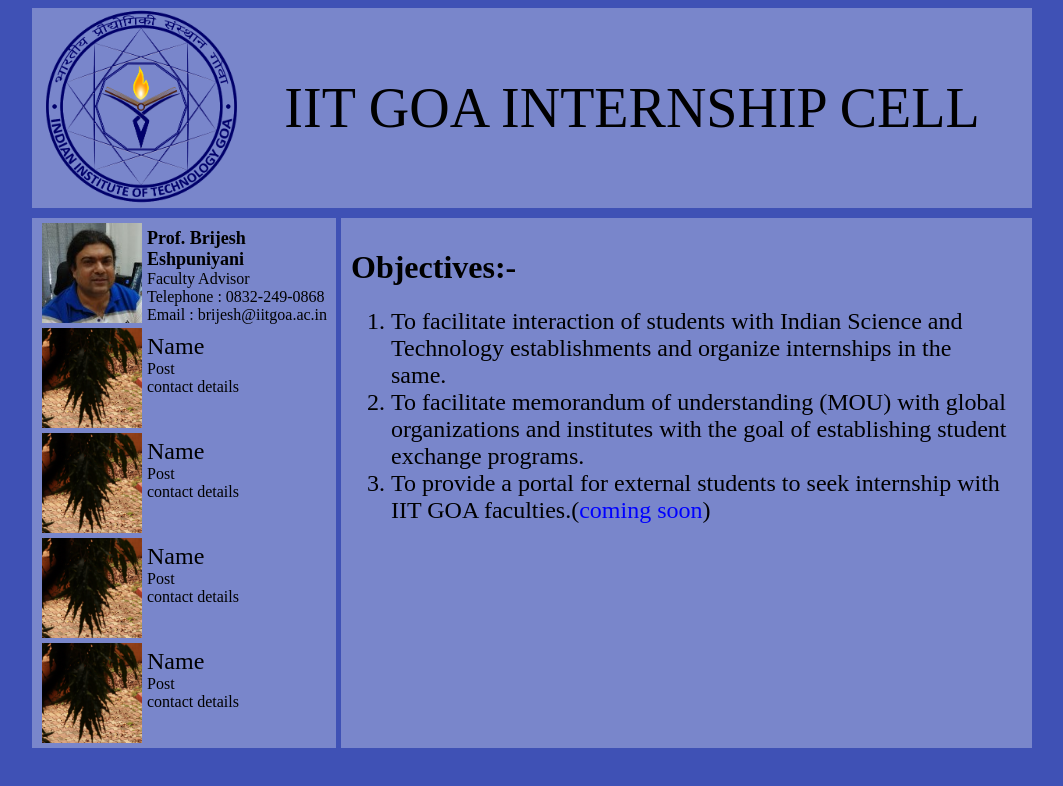
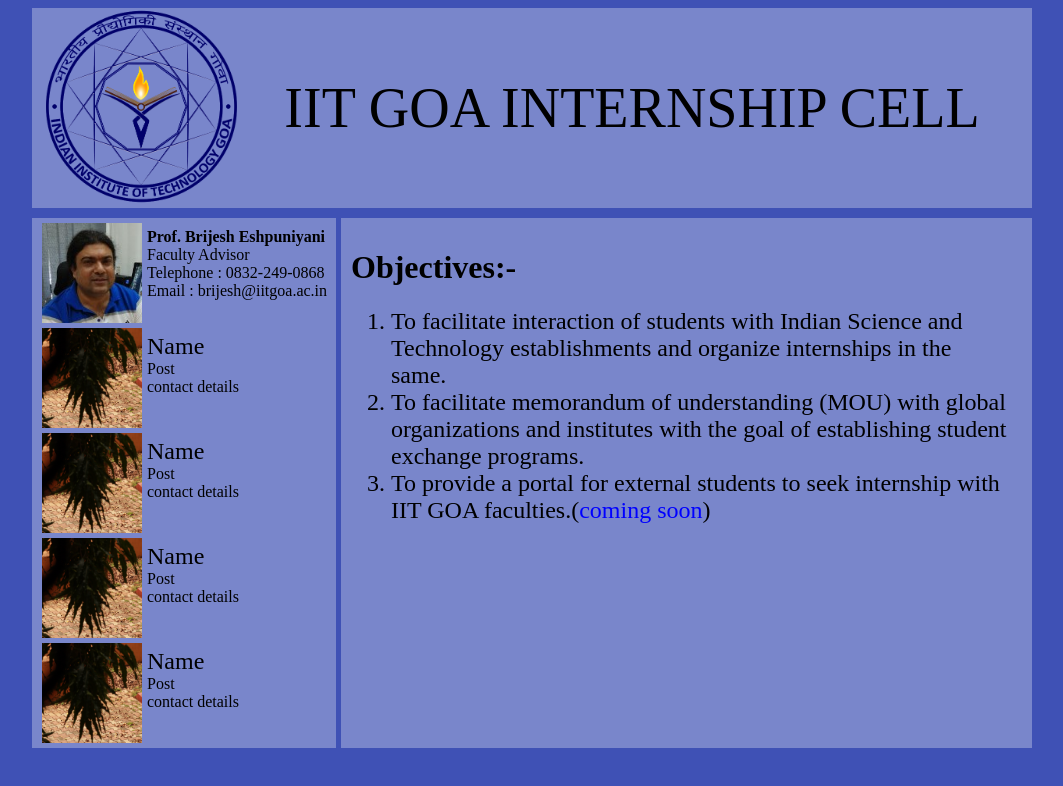
Before and after one commit to shivamiitgoa/shivamiitgoa.github.io, a plain HTML site: page 1.html in a window 1280 px wide. Shown: the whole page, without its empty margins (108-1171 px from the left). Drawn offline with Linux system fonts and the light colour scheme.

Commit message:
Update 1.html

```diff
--- a/1.html
+++ b/1.html
@@ -26,7 +26,7 @@
           <img src="brijesh.jpg" width="100px">
         </div>
         <div class="member_details">
-          <font size = 4><b>Prof. Brijesh Eshpuniyani</b></font>
+          <b>Prof. Brijesh Eshpuniyani</b>
           <br>
           Faculty Advisor<br>
           Telephone : 0832-249-0868<br>
```
